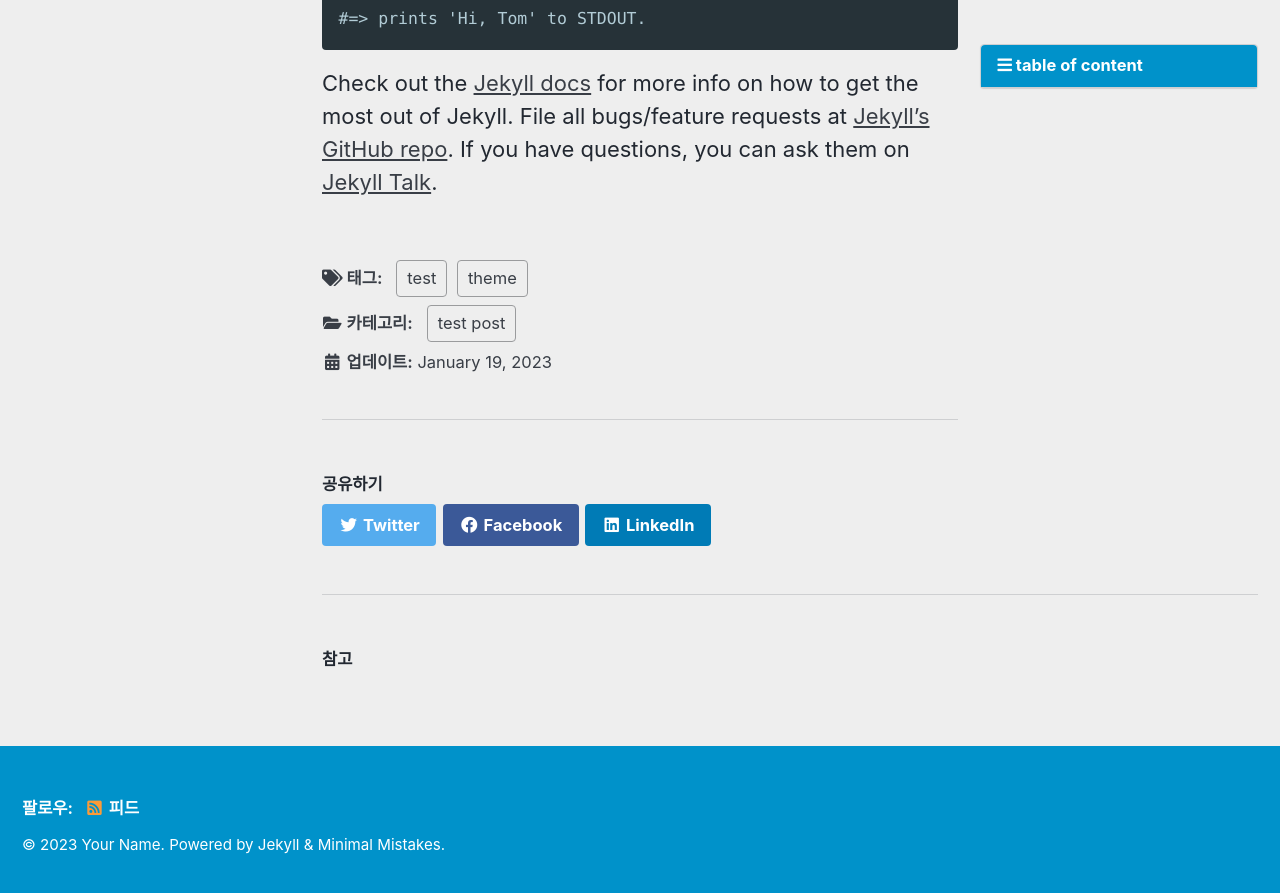
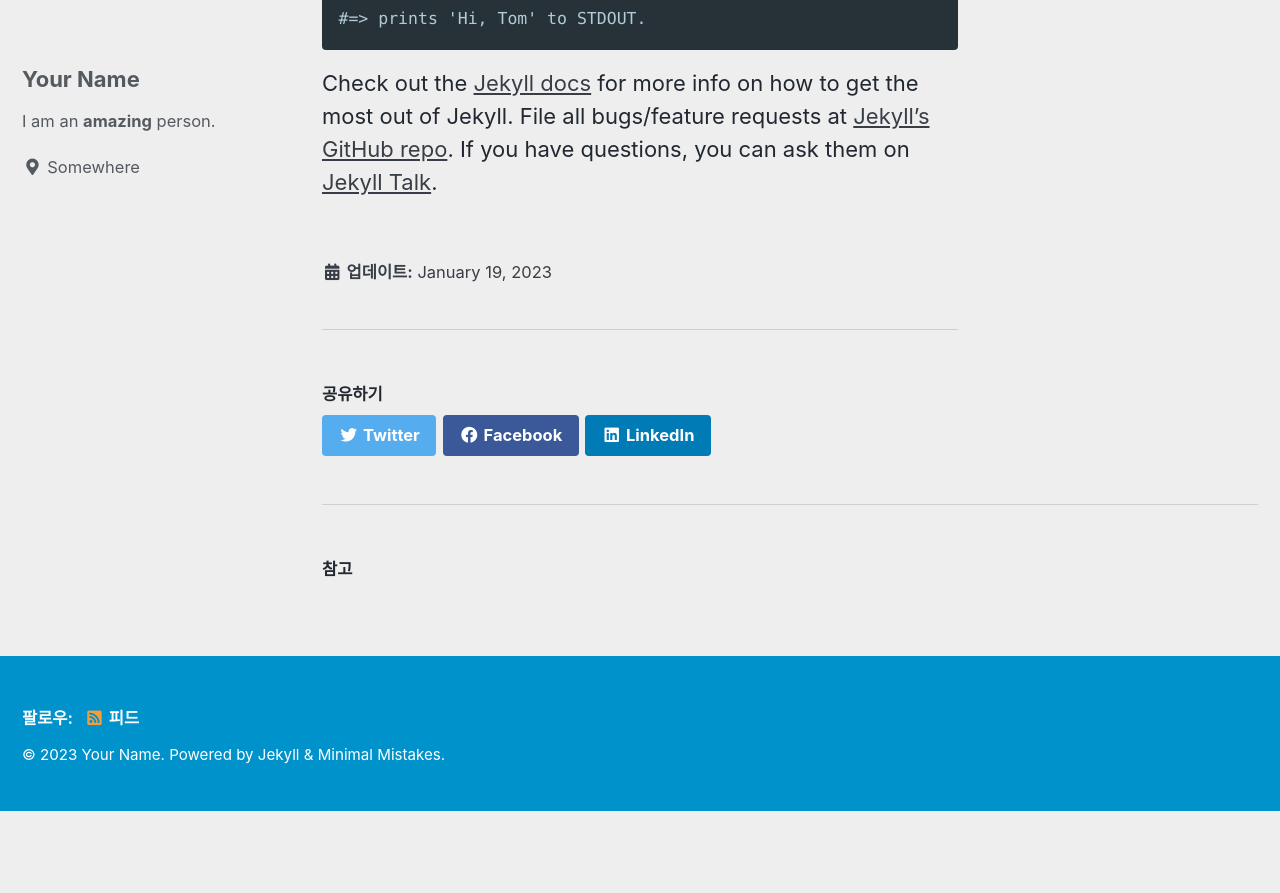
Before and after one commit to rbdenjs/rbdenjs.github.io, a Jekyll site: the page built from _posts/2023-01-18-welcome-to-jekyll.markdown, in a window 1280 px wide and 900 px high, scrolled down 1232 px. Shown: the top 893 px of the window. Built offline with Jekyll 4.4.1, drawn with Linux system fonts in a browser that asks for light colours; cached includes are drawn as plain includes; after the commit the page ends 2043 px from its top, so only the background shows below that; part of the change alters nothing that is shown.

Commit message:
Update 2023-01-18-welcome-to-jekyll.markdown

```diff
--- a/_posts/2023-01-18-welcome-to-jekyll.markdown
+++ b/_posts/2023-01-18-welcome-to-jekyll.markdown
@@ -4,24 +4,15 @@ layout: single
 title: "MLOps Chap.0"
 excerpt: "코린이가 MLOps를 시작하게 된 계기"
 
-date: 2023-01-19 20:00:00 +0900
-lastmod: 2023-01-19 13:45:00 +0900 # sitemap.xml에서 사용됨
-
-author_profile: false # 왼쪽부분 프로필을 띄울건지
+date: 2023-01-19 15:26:00 +0900
 
 header:
   overlay_image: https://images.unsplash.com/photo-1501785888041-af3ef285b470?ixlib=rb-1.2.1&ixid=eyJhcHBfaWQiOjEyMDd9&auto=format&fit=crop&w=1350&q=80
   overlay_filter: 0.5 # 투명도
 
-categories:
-  - test post
-
-tags:
-    - test
-    - theme
 
 # table of contents
-toc: true # 오른쪽 부분에 목차를 자동 생성해준다.
+toc: false # 오른쪽 부분에 목차를 자동 생성해준다.
 toc_label: "table of content" # toc 이름 설정
 toc_icon: "bars" # 아이콘 설정
 toc_sticky: true # 마우스 스크롤과 함께 내려갈 것인지 설정
```
